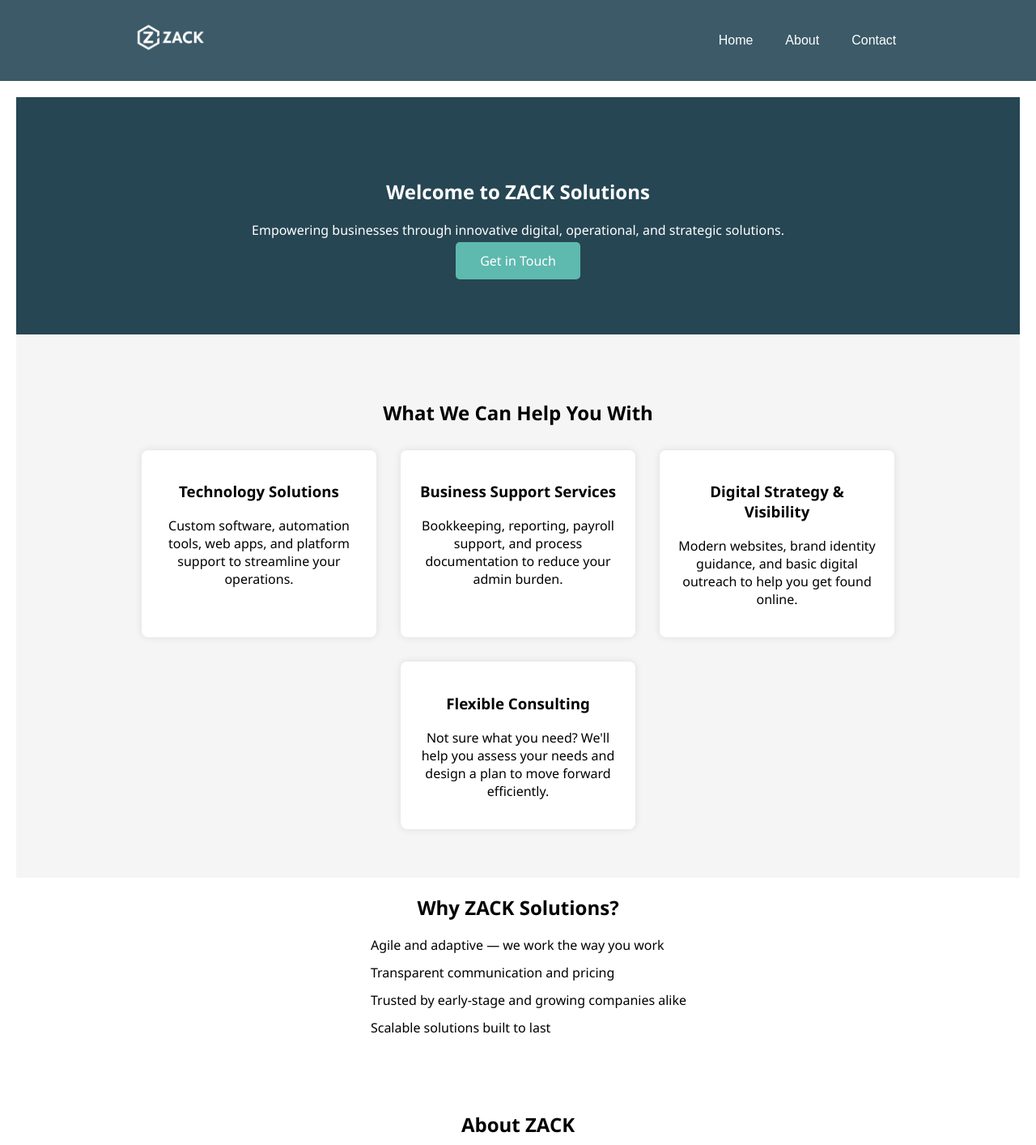
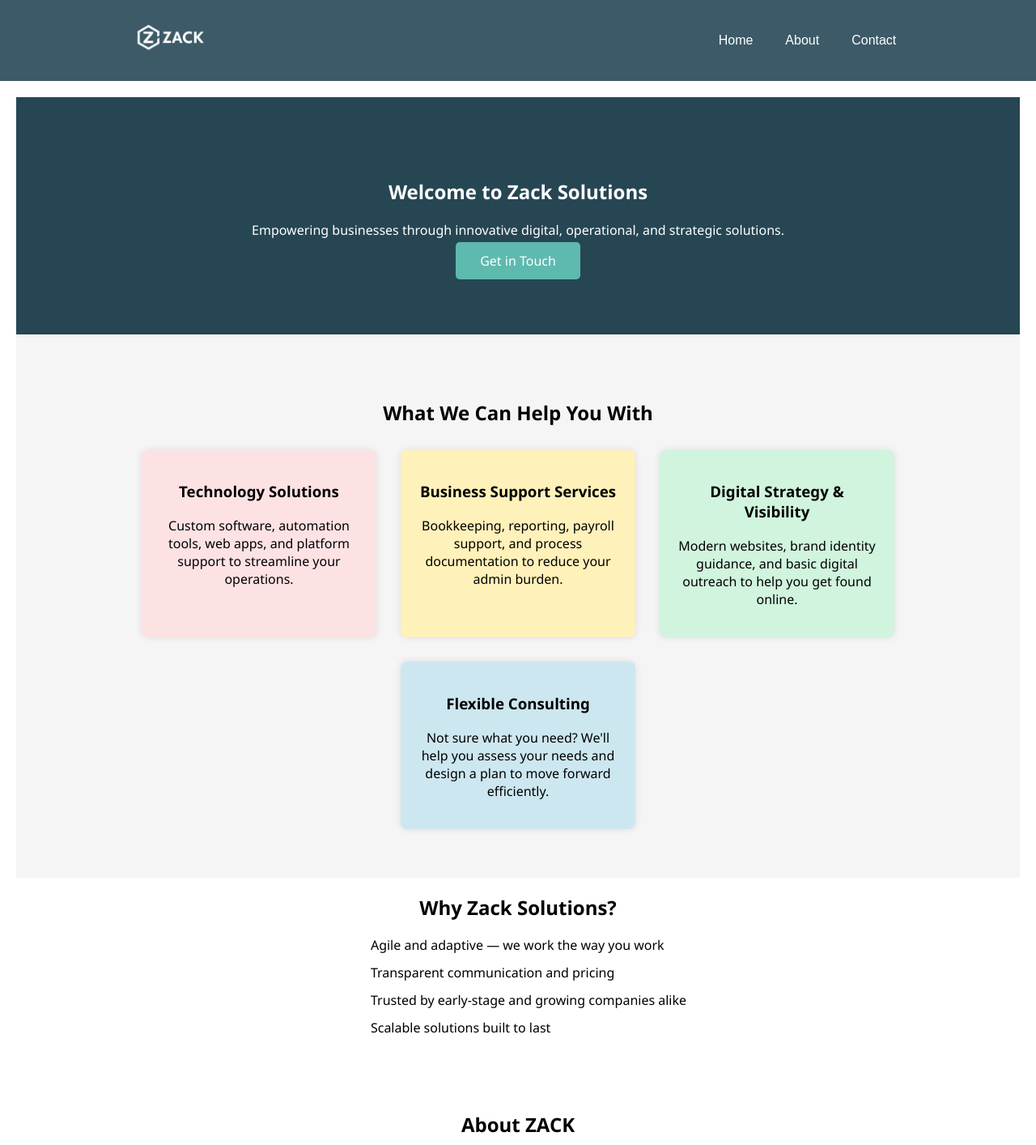
Before and after one commit to smithSurendran/zac-solutions, a React (Create React App) app: page / in a window 1280 px wide. Shown: the top 1414 px of the page at 81% size. Built offline with nearby package versions, Linux system fonts and the light colour scheme; some icons are missing.

Commit message:
Changed Spelling and Homecss

```diff
--- a/src/pages/About.js
+++ b/src/pages/About.js
@@ -9,7 +9,7 @@ function About() {
 
       {/* Header Section */}
       <section className="about-hero">
-        <h1>About ZACK Solutions</h1>
+        <h1>About Zack Solutions</h1>
         <p>Driven by a mission to empower businesses through practical, digital-first solutions.</p>
       </section>
 
@@ -47,7 +47,7 @@ function About() {
 
       {/* Closing Section */}
       <section className="about-cta">
-        <h2>Partner with ZACK Solutions</h2>
+        <h2>Partner with Zack Solutions</h2>
         <p>Whether you're starting something new or improving what you’ve built, we’d love to collaborate with you. Let’s shape the future together.</p>
       </section>
 
--- a/src/pages/Contact.js
+++ b/src/pages/Contact.js
@@ -21,7 +21,7 @@ function Contact() {
   return (
     <div className="contact-page">
       <section className="contact-hero">
-        <h1>Contact ZACK Solutions</h1>
+        <h1>Contact Zack Solutions</h1>
         <p>We’d love to hear from you. Whether you have a question, need support, or want to discuss a project — let’s connect.</p>
       </section>
 
--- a/src/pages/Home.js
+++ b/src/pages/Home.js
@@ -9,7 +9,7 @@ function Home() {
 
       {/* Hero Section */}
       <section className="hero">
-        <h1>Welcome to ZACK Solutions</h1>
+        <h1>Welcome to Zack Solutions</h1>
         <p>Empowering businesses through innovative digital, operational, and strategic solutions.</p>
         <Link to="/contact" className="cta-button">Get in Touch</Link>
       </section>
@@ -39,7 +39,7 @@ function Home() {
 
       {/* Why Us Section */}
       <section className="why-us">
-        <h2>Why ZACK Solutions?</h2>
+        <h2>Why Zack Solutions?</h2>
           <ul className="checklist">
             <li>
               <span className="check-icon"><CheckCircleIcon /></span>
--- a/src/styles/Home.css
+++ b/src/styles/Home.css
@@ -38,6 +38,28 @@
   width: 250px;
   border-radius: 8px;
   box-shadow: 0 0 10px rgba(0, 0, 0, 0.1);
+  transition: transform 0.3s ease, box-shadow 0.3s ease;
+}
+/* Rainbow pastel backgrounds */
+.card:nth-child(1) {
+  background-color: #fde2e4; /* Light pink */
+}
+
+.card:nth-child(2) {
+  background-color: #fff1ba; /* Soft yellow */
+}
+
+.card:nth-child(3) {
+  background-color: #d0f4de; /* Light green */
+}
+
+.card:nth-child(4) {
+  background-color: #cde7f0; /* Sky blue */
+}
+
+.card:hover {
+  transform: translateY(-5px);
+  box-shadow: 0 8px 20px rgba(0, 0, 0, 0.15);
 }
 
 .about-preview {
```
Also changed, not shown: 2 other files (tests, documents, lock files or other folders).
